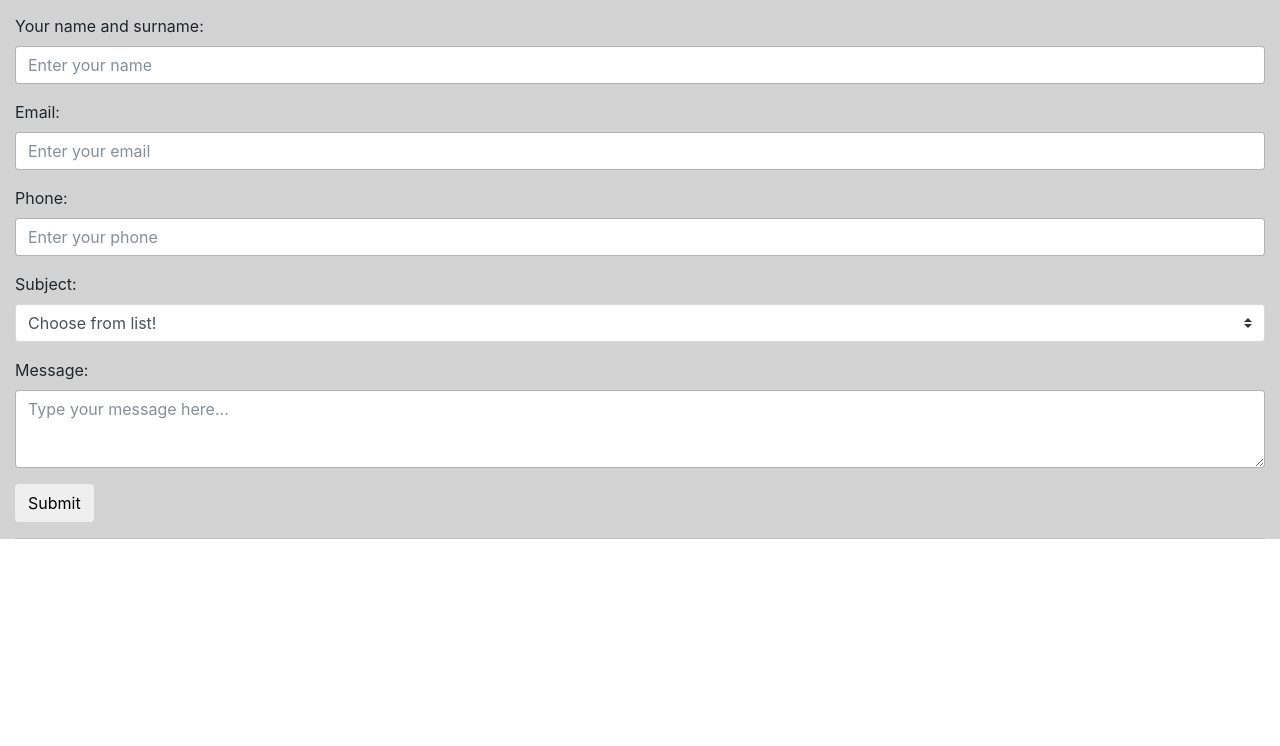
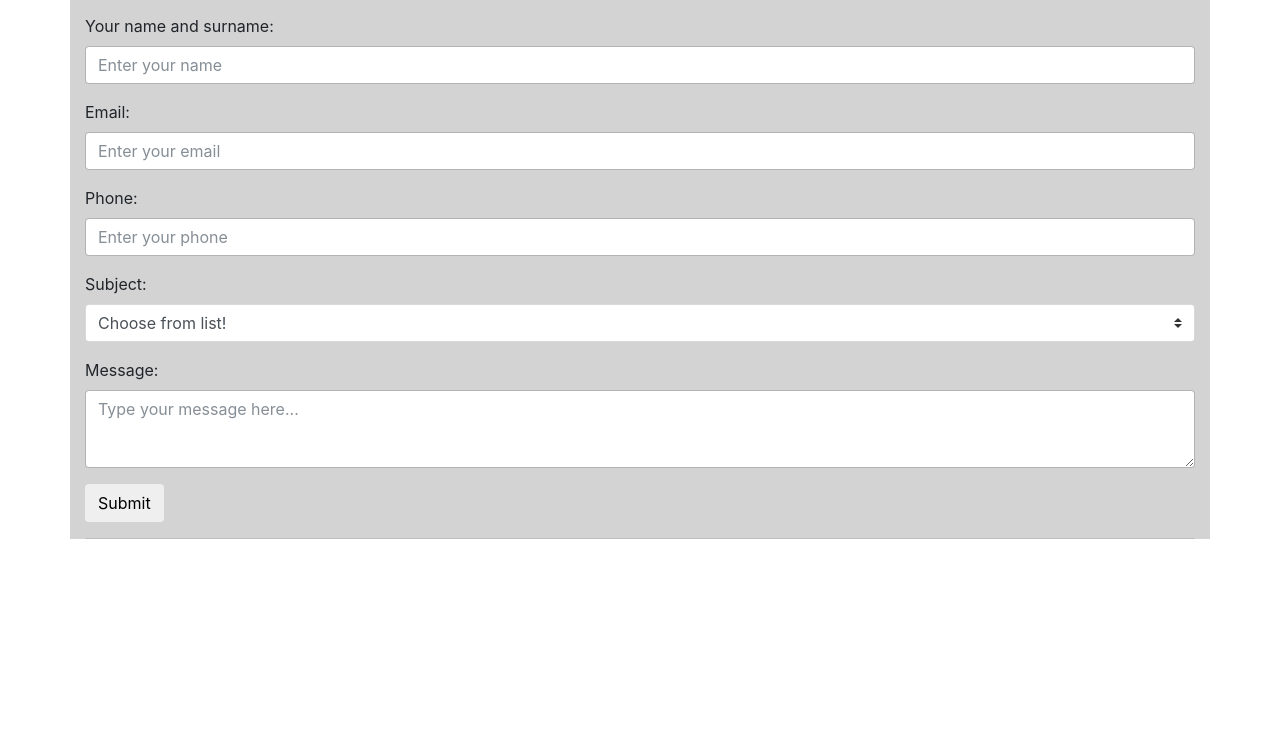
Before and after one commit to BartekWG/JSValidationV2, a plain HTML site: page index.html in a window 1280 px wide. Shown: the part 54-800 px from the top of the page. Drawn offline with nearby package versions, Linux system fonts and the light colour scheme.

Commit message:
Container style move from inline-style to style space

```diff
--- a/index.html
+++ b/index.html
@@ -6,6 +6,9 @@
     <link href="https://maxcdn.bootstrapcdn.com/bootstrap/4.0.0-beta/css/bootstrap.min.css" rel="stylesheet"
           integrity="sha384-/Y6pD6FV/Vv2HJnA6t+vslU6fwYXjCFtcEpHbNJ0lyAFsXTsjBbfaDjzALeQsN6M" crossorigin="anonymous">
     <style>
+        .container {
+            background: lightgray;
+        }
         .bad {
             border: 3px solid red;
         }
@@ -30,7 +33,7 @@
     </style>
 </head>
 <body>
-<div class="container-fluid" style="background: lightgray">
+<div class="container">
     <div class="formDiv">
         <h2>Please provide your details below</h2>
         <hr>
```
